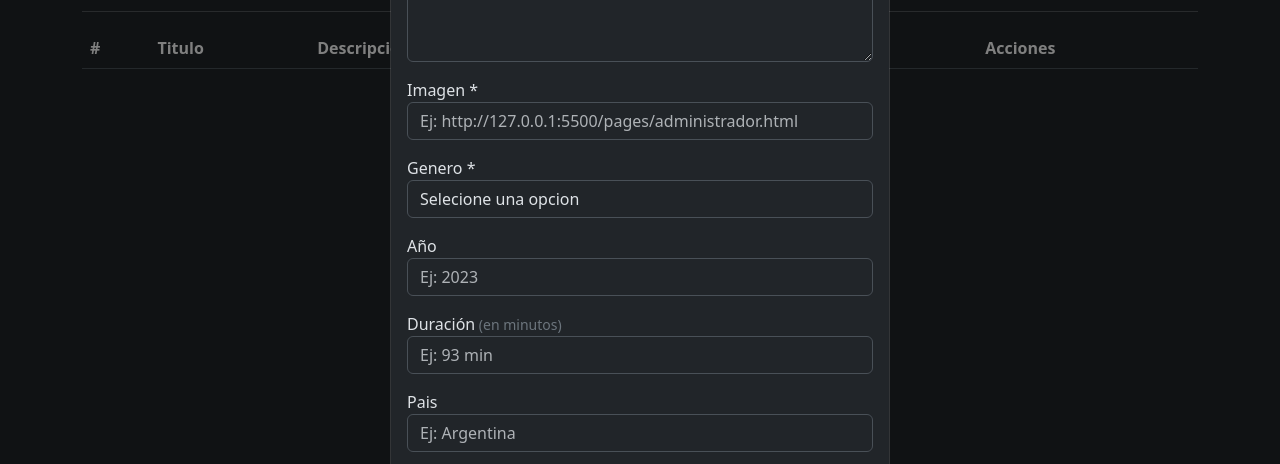
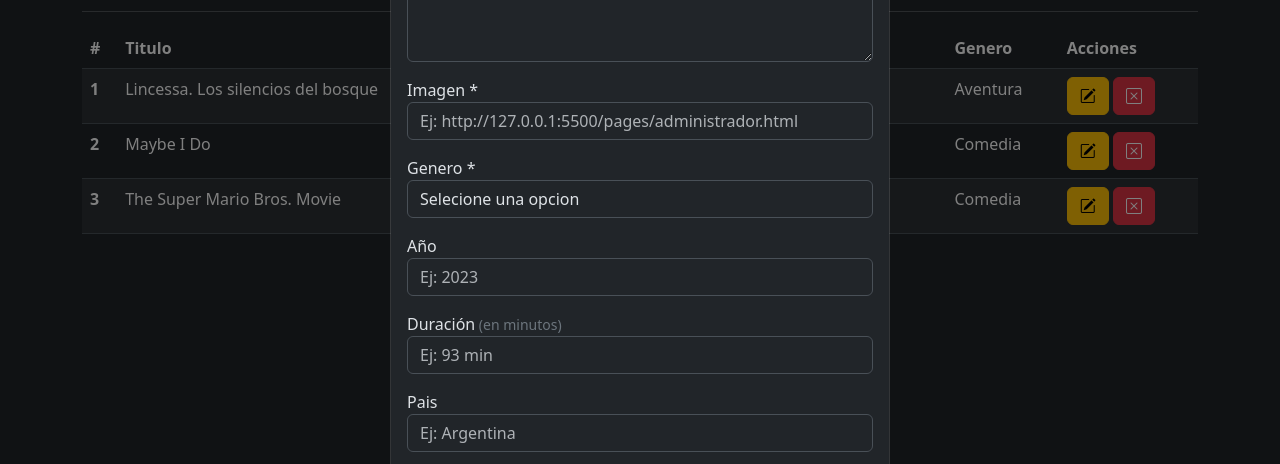
Before and after one commit to rollingcodeschool/CRUDPeliculas-c42i, a plain HTML site: page pages/administrador.html in a window 1280 px wide. Both pictures are taken after a click on the button 188 px from the left and 219 px from the top of the page. Shown: the part 336-800 px from the top of the page. Drawn offline with nearby package versions, Linux system fonts and the light colour scheme; some packages are replaced by stand-ins of ours; a script that the page names is missing.

Commit message:
agregamos la funcion validarCantidadCaracteres, resumenValidaciones

```diff
--- a/js/administrador.js
+++ b/js/administrador.js
@@ -1,19 +1,46 @@
 import Pelicula from "./classPelicula.js";
+import { resumenValidaciones } from "./helpers.js";
 
 //variables globales
-let formularioPeliculas = document.getElementById('formPelicula');
+let formularioPeliculas = document.getElementById("formPelicula");
+let modalPelicula = new bootstrap.Modal(
+  document.getElementById("modalPelicula")
+);
+const btnCrearPelicula = document.querySelector("#btnCrearPelicula");
+let listaPeliculas = [];
+let codigo = document.getElementById("codigo"),
+  titulo = document.getElementById("titulo"),
+  descripcion = document.getElementById("descripcion"),
+  imagen = document.getElementById("imagen"),
+  genero = document.getElementById("genero"),
+  pais = document.getElementById("pais"),
+  director = document.getElementById("director"),
+  reparto = document.getElementById("reparto"),
+  anio = document.getElementById("anio"),
+  duracion = document.getElementById("duracion"),
+  alert = document.getElementById("alerta");
 
 //manejadores de eventos
-formularioPeliculas.addEventListener('submit', prepararFormularioPelicula)
+formularioPeliculas.addEventListener("submit", prepararFormularioPelicula);
+btnCrearPelicula.addEventListener("click", desplegarModalPelicula);
 
 //funciones
-  function prepararFormularioPelicula(e){
+function desplegarModalPelicula() {
+  modalPelicula.show();
+}
+
+function prepararFormularioPelicula(e) {
   e.preventDefault();
-    console.log('en el evento submit')
+  console.log("en el evento submit");
   crearPelicula();
 }
 
-  function crearPelicula(){
+function crearPelicula() {
+  //validar los datos
+  const resumen = resumenValidaciones(titulo.value);
+  //si los datos son validos?
+  if (resumen.length === 0) {
+    // crear pelicula
     const peliculaEjemplo = new Pelicula(
       "0001",
       "El Padrino",
@@ -26,5 +53,12 @@ formularioPeliculas.addEventListener('submit', prepararFormularioPelicula)
       ["Marlon Brando", "Al Pacino", "James Caan"]
     );
 
-      console.log(peliculaEjemplo)
+    //agregar la Pelicula en el arreglo de peliculas
+    //guardar el array en localstorage
+    console.log(peliculaEjemplo);
+  }else{
+    //mostrar un mensaje de error al usuario
+    console.log('aqui ocurrieron errores que tengo que mostrar')
   }
+
+}
--- /dev/null
+++ b/js/helpers.js
@@ -0,0 +1,18 @@
+function validarCantidadCaracteres(texto, min, max){
+    if(texto.length >= min && texto.length <= max){
+        console.log('la palabra es valida')
+        return true;
+    }else{
+        console.log('la palabra es incorrecta')
+        return false;
+    }
+}
+
+export function resumenValidaciones(titulo){
+    let resumen = '';
+    if(! validarCantidadCaracteres(titulo,2, 100)){
+        //si no cumplio la validacion
+        resumen = 'El titulo debe contener entre 2 y 100 caracteres'
+    };
+    return resumen;
+}
--- a/pages/administrador.html
+++ b/pages/administrador.html
@@ -83,8 +83,7 @@
         <button
           class="btn btn-outline-primary btn-sm ms-3"
           id="btnCrearPelicula"
-          data-bs-target="#modalPelicula"
-          data-bs-toggle="modal"
+
         >
           <i class="bi bi-clipboard2-plus-fill"></i>
         </button>
@@ -105,7 +104,51 @@
               </tr>
             </thead>
             <tbody id="tablaPelicula">
-
+              <tr>
+                <th scope="row">1</th>
+                <td>Lincessa. Los silencios del bosque</td>
+                <td><span class="my-class text-truncate">Lincessa, una cachorro de lince boreal, independiente, coqueta y aventurera, nos cuenta en primera persona sus andanzas, descubriéndonos los secretos y misterios de la vida en el interior del bosque, junto con su madre y su hermano.</span></td>
+                <td><span class="my-class text-truncate">https://pics.filmaffinity.com/lincessa_los_silencios_del_bosque-333067069-large.jpg</span></td>
+                <td>Aventura</td>
+                <td>
+                  <button class="btn btn-warning" onclick="editarPelicula('${pelicula.codigo}')">
+                    <i class="bi bi-pencil-square"></i>
+                  </button>
+                  <button class="btn btn-danger" onclick="borrarPelicula('${pelicula.codigo}')">
+                    <i class="bi bi-x-square"></i>
+                  </button>
+                </td>
+              </tr>
+              <tr>
+                <th scope="row">2</th>
+                <td>Maybe I Do</td>
+                <td><span class="my-class text-truncate">LMichelle (Roberts) y Allen (Bracey) han llegado a un punto en su relación en el que están considerando los próximos pasos. Deciden invitar a sus padres (Diane Keaton, Susan Sarandon, Richard Gere y William H. Macy) para que finalmente se conozcan y ofrezcan su "sabiduría" </span></td>
+                <td><span class="my-class text-truncate">https://pics.filmaffinity.com/maybe_i_do-982667296-large.jpg</span></td>
+                <td>Comedia</td>
+                <td>
+                  <button class="btn btn-warning" onclick="editarPelicula('${pelicula.codigo}')">
+                    <i class="bi bi-pencil-square"></i>
+                  </button>
+                  <button class="btn btn-danger" onclick="borrarPelicula('${pelicula.codigo}')">
+                    <i class="bi bi-x-square"></i>
+                  </button>
+                </td>
+              </tr>
+              <tr>
+                <th scope="row">3</th>
+                <td>The Super Mario Bros. Movie</td>
+                <td><span class="my-class text-truncate">Mientras trabajan en una avería subterránea, los fontaneros de Brooklyn, Mario y su hermano Luigi, viajan por una misteriosa tubería hasta un nuevo mundo mágico. Pero, cuando los hermanos se separan, Mario deberá emprender una épica misión para encontrar a Luigi. Con la ayuda del champiñón local Toad</span></td>
+                <td><span class="my-class text-truncate">https://pics.filmaffinity.com/the_super_mario_bros_movie-521125124-large.jpg</span></td>
+                <td>Comedia</td>
+                <td>
+                  <button class="btn btn-warning" onclick="editarPelicula('${pelicula.codigo}')">
+                    <i class="bi bi-pencil-square"></i>
+                  </button>
+                  <button class="btn btn-danger" onclick="borrarPelicula('${pelicula.codigo}')">
+                    <i class="bi bi-x-square"></i>
+                  </button>
+                </td>
+              </tr>
             </tbody>
           </table>
         </article>
```
Lines whose indentation alone changed are shown as unchanged.
